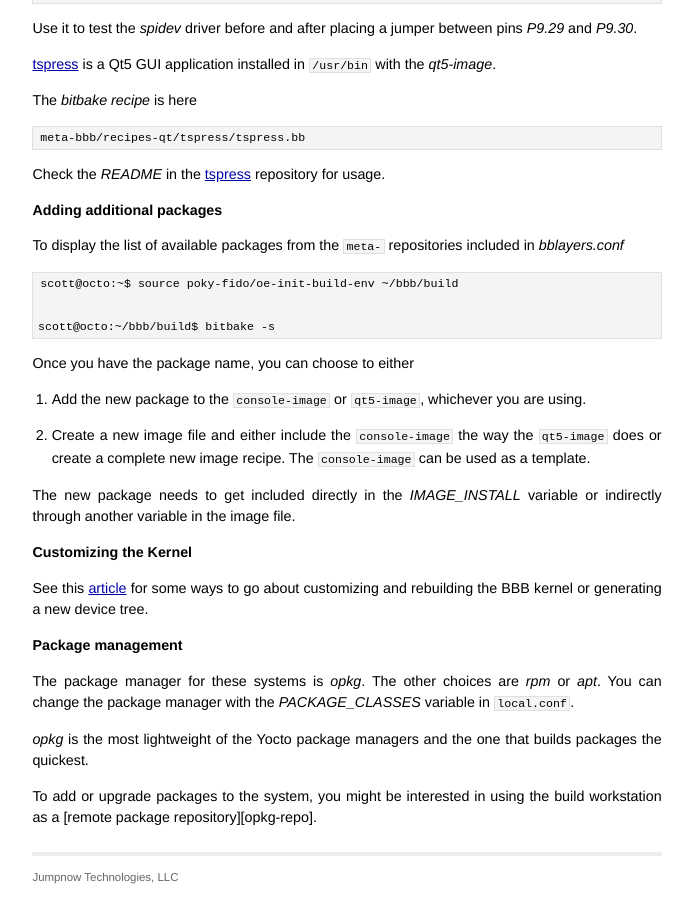
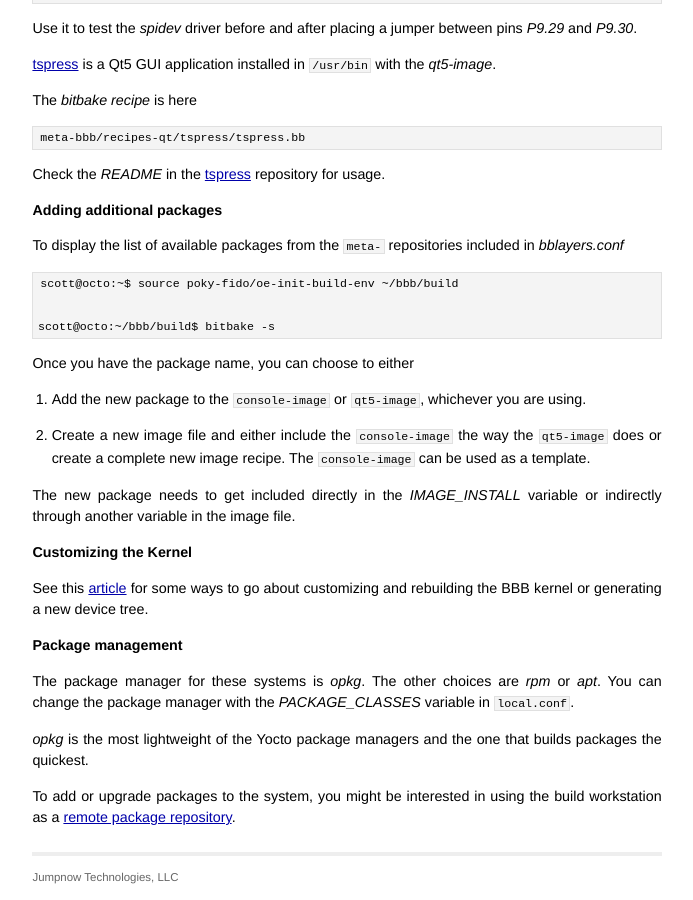
Before and after one commit to jumpnow/jumpnowtek-site, a Jekyll site: the page built from _posts/2015-06-08-BeagleBone-Systems-with-Yocto.md, in a window 1280 px wide and 900 px high, scrolled down 9621 px. Shown: the whole window, without its empty margins (293-986 px from the left). Built offline with Jekyll 4.4.1, drawn with Linux system fonts in a browser that asks for light colours; some of the changed lines change nothing that is shown.

Commit message:
Fix opkg-repo link in bbb doc

```diff
--- a/_posts/2015-06-08-BeagleBone-Systems-with-Yocto.md
+++ b/_posts/2015-06-08-BeagleBone-Systems-with-Yocto.md
@@ -501,3 +501,4 @@ To add or upgrade packages to the system, you might be interested in using the b
 [bbb-kernel]: http://www.jumpnowtek.com/beaglebone/Working-on-the-BeagleBone-kernel.html
 [bottle-python]: http://bottlepy.org/docs/dev/index.html
 [lsblk]: http://linux.die.net/man/8/lsblk
+[opkg-repo]: http://www.jumpnowtek.com/yocto/Using-your-build-workstation-as-a-remote-package-repository.html
```
